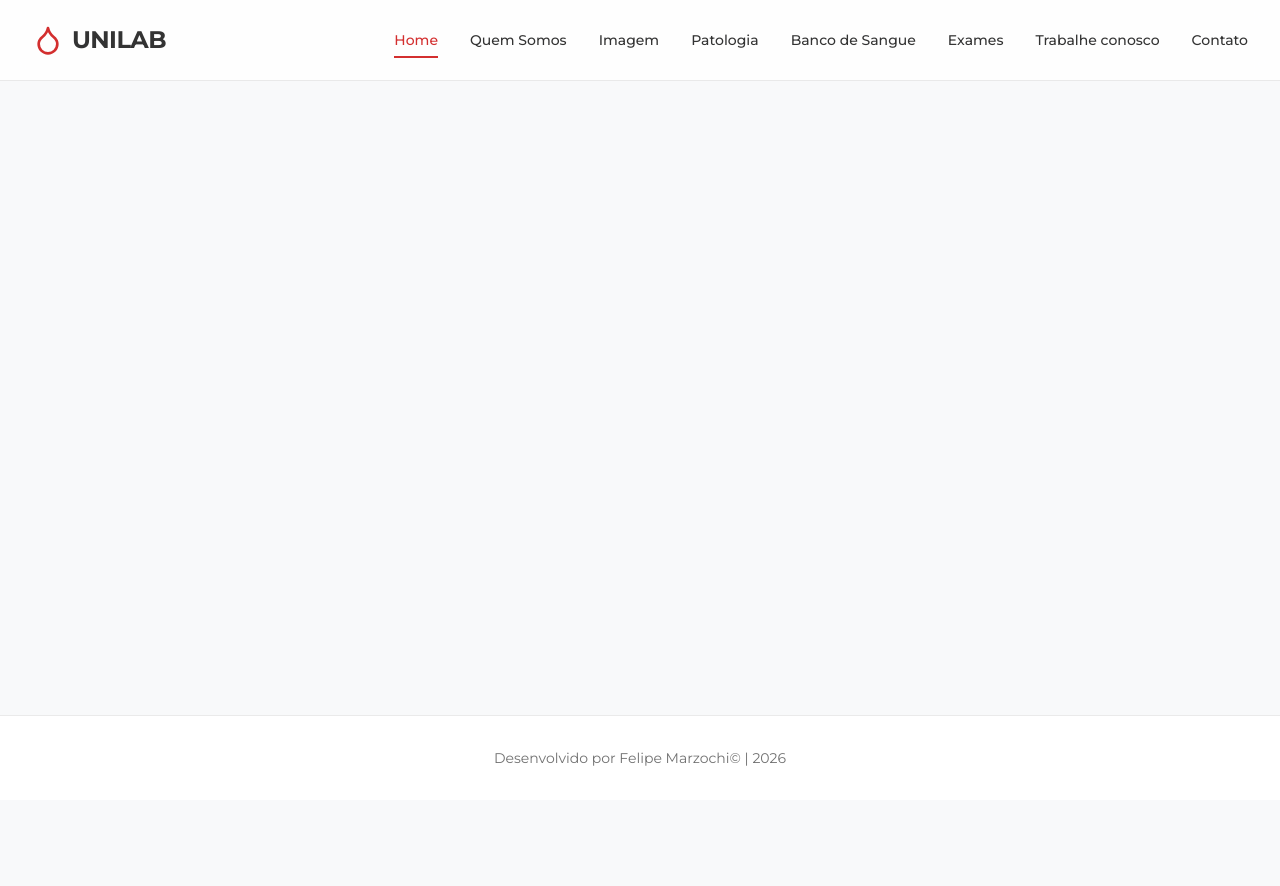
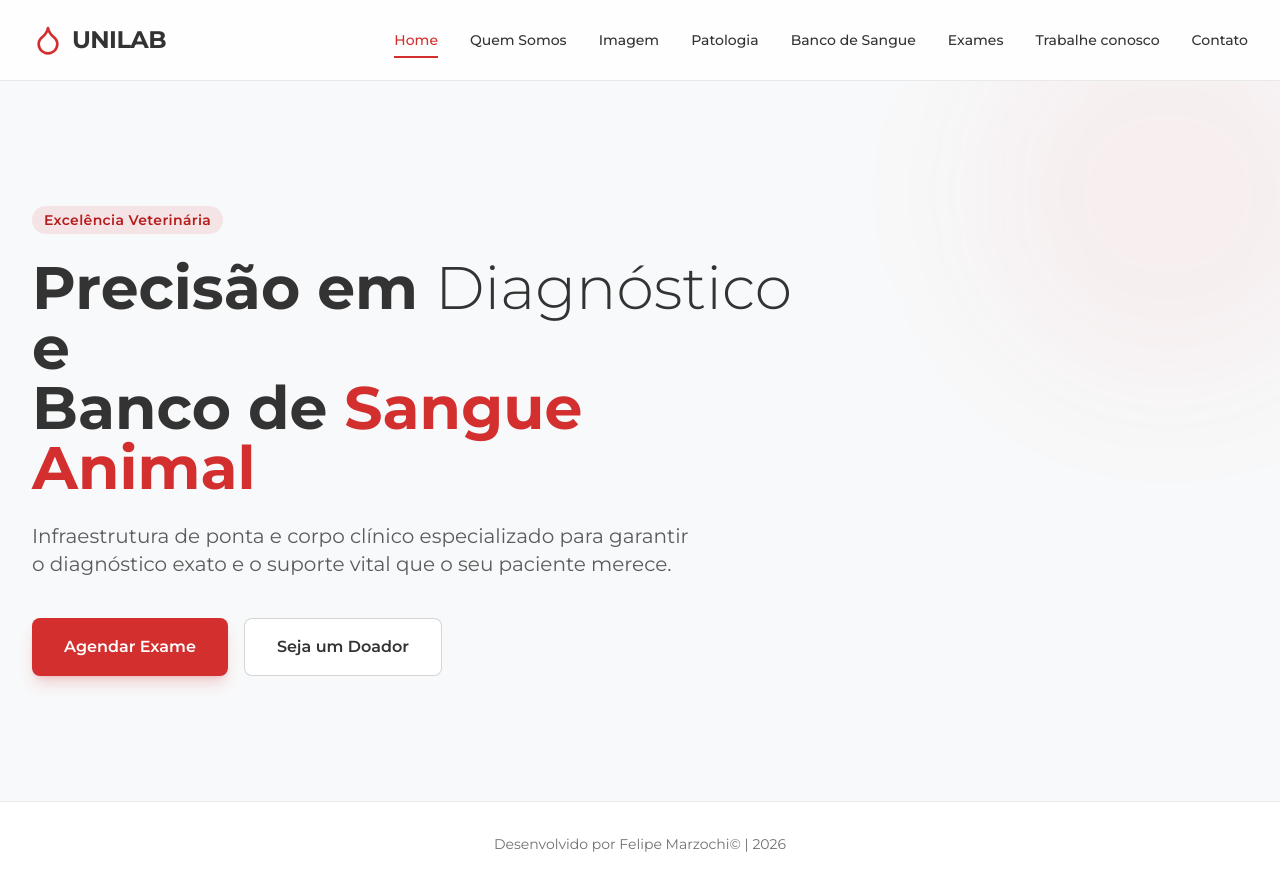
Before and after one commit to Fmarzochi/unilab, a Next.js app in the folder frontend/: page / in a window 1280 px wide. Before the commit the page ends 800 px from the top, so only its background shows below. Built offline with nearby package versions, Linux system fonts and the light colour scheme.

Commit message:
Eu construo a primeira versão da Landing Page implementando a seção Hero com Framer Motion e o design system do Unilab

```diff
--- a/frontend/src/app/page.tsx
+++ b/frontend/src/app/page.tsx
@@ -1,3 +1,71 @@
+"use client";
+
+import { motion } from "framer-motion";
+import Link from "next/link";
+
 export default function Home() {
-  return <></>;
+  return (
+    <div className="relative min-h-[calc(100vh-80px)] flex items-center bg-unilab-offWhite overflow-hidden">
+
+      {/* Elemento de design ao fundo (opcional, dá um toque moderno) */}
+      <div className="absolute top-0 right-0 -mr-20 -mt-20 w-96 h-96 rounded-full bg-unilab-red/5 blur-3xl pointer-events-none" />
+
+      <div className="max-w-7xl mx-auto px-4 sm:px-6 lg:px-8 relative z-10 w-full">
+        <div className="max-w-3xl">
+
+          <motion.div
+            initial={{ opacity: 0, y: 20 }}
+            animate={{ opacity: 1, y: 0 }}
+            transition={{ duration: 0.8, ease: "easeOut" }}
+          >
+            <span className="inline-block py-1 px-3 rounded-full bg-unilab-red/10 text-unilab-darkRed text-sm font-semibold tracking-wide mb-6">
+              Excelência Veterinária
+            </span>
+          </motion.div>
+
+          <motion.div
+            initial={{ opacity: 0, y: 20 }}
+            animate={{ opacity: 1, y: 0 }}
+            transition={{ duration: 0.8, ease: "easeOut", delay: 0.1 }}
+          >
+            <h1 className="text-5xl md:text-6xl font-bold text-unilab-gray leading-tight mb-6">
+              Precisão em <span className="font-light">Diagnóstico</span> e <br className="hidden md:block" />
+              Banco de <span className="text-unilab-red">Sangue Animal</span>
+            </h1>
+          </motion.div>
+
+          <motion.div
+            initial={{ opacity: 0, y: 20 }}
+            animate={{ opacity: 1, y: 0 }}
+            transition={{ duration: 0.8, ease: "easeOut", delay: 0.2 }}
+          >
+            <p className="text-lg md:text-xl text-unilab-gray/80 mb-10 max-w-2xl leading-relaxed">
+              Infraestrutura de ponta e corpo clínico especializado para garantir o diagnóstico exato e o suporte vital que o seu paciente merece.
+            </p>
+          </motion.div>
+
+          <motion.div
+            initial={{ opacity: 0, y: 20 }}
+            animate={{ opacity: 1, y: 0 }}
+            transition={{ duration: 0.8, ease: "easeOut", delay: 0.3 }}
+            className="flex flex-col sm:flex-row gap-4"
+          >
+            <Link
+              href="/exames"
+              className="inline-flex justify-center items-center px-8 py-4 bg-unilab-red text-unilab-white rounded-lg font-semibold transition-all hover:bg-unilab-darkRed hover:scale-[1.02] active:scale-[0.98] shadow-lg shadow-unilab-red/20"
+            >
+              Agendar Exame
+            </Link>
+            <Link
+              href="/banco-de-sangue"
+              className="inline-flex justify-center items-center px-8 py-4 bg-unilab-white text-unilab-gray border border-unilab-gray/20 rounded-lg font-semibold transition-all hover:bg-gray-50 hover:border-unilab-gray/40 active:scale-[0.98]"
+            >
+              Seja um Doador
+            </Link>
+          </motion.div>
+
+        </div>
+      </div>
+    </div>
+  );
 }
```
